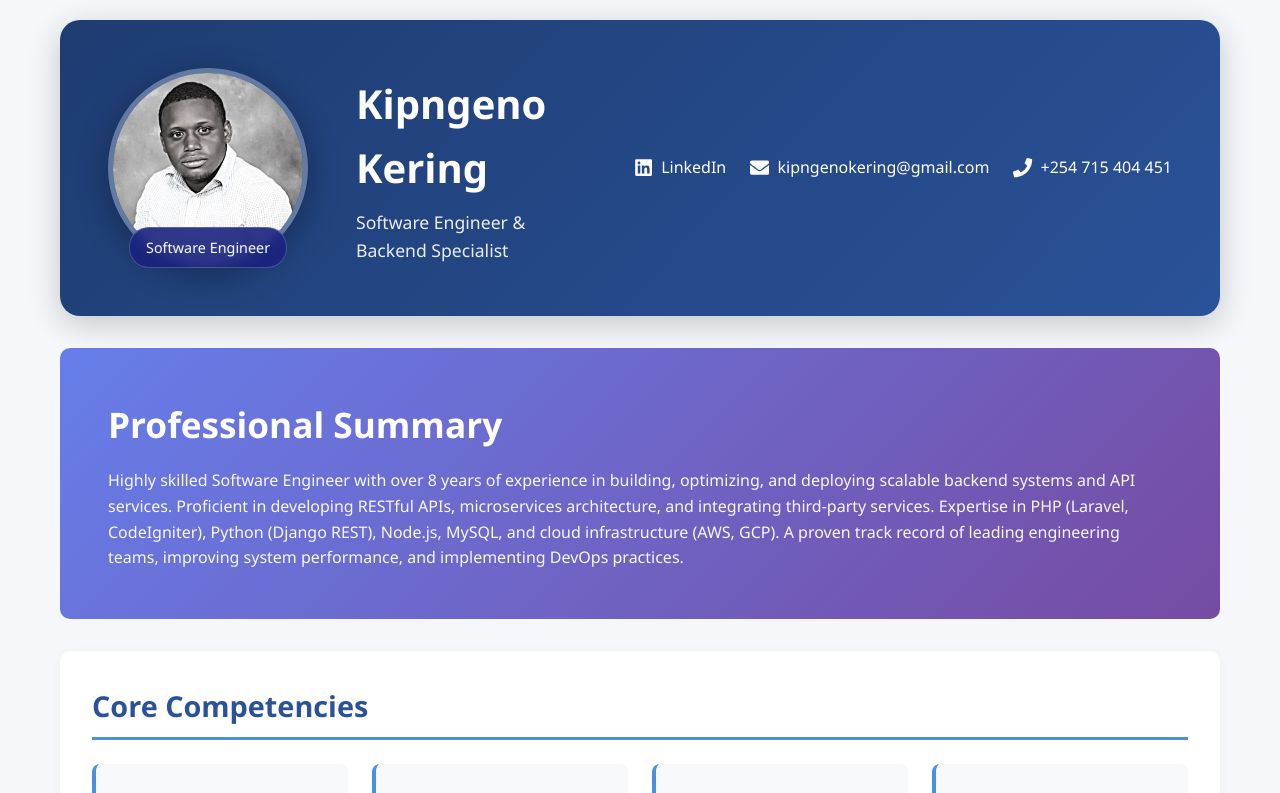
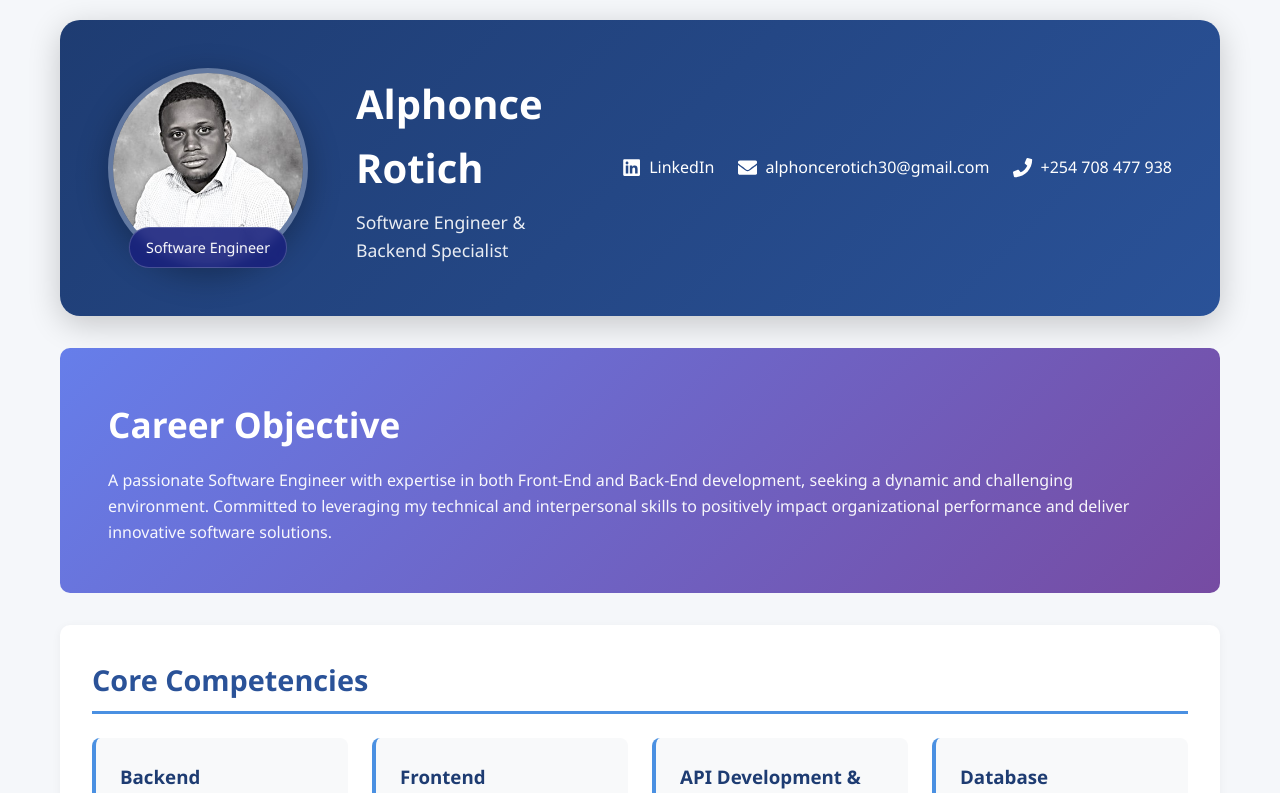
Before and after one commit to Alphonce08/portfolio, a React (Create React App) app: page / in a window 1280 px wide. Shown: the top 793 px of the page. Built offline with nearby package versions, Linux system fonts and the light colour scheme.

Commit message:
updates..

```diff
--- a/public/index.html
+++ b/public/index.html
@@ -4,7 +4,7 @@
     <meta charset="utf-8" />
     <meta name="viewport" content="width=device-width, initial-scale=1" />
     <meta name="description" content="Kipngeno Kering - Software Engineer Portfolio" />
-    <title>Kipngeno Kering | Fullstack Software Engineer</title>
+    <title>Alphonce Rotich | Software Engineer</title>
     <link rel="preconnect" href="https://fonts.googleapis.com">
     <link rel="preconnect" href="https://fonts.gstatic.com" crossorigin>
     <link href="https://fonts.googleapis.com/css2?family=Poppins:wght@300;400;500;600;700&family=Roboto:wght@300;400;500&display=swap" rel="stylesheet">
--- a/src/components/Header.js
+++ b/src/components/Header.js
@@ -10,7 +10,7 @@ const Header = () => {
         <div className="profile-image-container">
           <img
             src={profileImage}
-            alt="Kipngeno Kering"
+            alt="Alphonce Rotich"
             className="profile-image"
           />
           <div className="image-overlay">
@@ -18,21 +18,21 @@ const Header = () => {
           </div>
         </div>
         <div className="header-info">
-          <h1>Kipngeno Kering</h1>
+          <h1>Alphonce Rotich</h1>
           <p>Software Engineer & Backend Specialist</p>
         </div>
         <div className="contact-info">
-          <a href="https://www.linkedin.com/in/kipngeno-kering-44925966/" className="contact-item" target="_blank" rel="noopener noreferrer">
+          <a href="https://www.linkedin.com/in/alphonce-rotich/" className="contact-item" target="_blank" rel="noopener noreferrer">
             <FaLinkedin className="contact-icon" />
             <span>LinkedIn</span>
           </a>
-          <a href="mailto:kipngenokering@gmail.com" className="contact-item">
+          <a href="mailto:alphoncerotich30@gmail.com" className="contact-item">
             <FaEnvelope className="contact-icon" />
-            <span>kipngenokering@gmail.com</span>
+            <span>alphoncerotich30@gmail.com</span>
           </a>
           <div className="contact-item">
             <FaPhone className="contact-icon" />
-            <span>+254 715 404 451</span>
+            <span>+254 708 477 938</span>
           </div>
         </div>
       </div>
--- a/src/components/Hero.js
+++ b/src/components/Hero.js
@@ -4,14 +4,9 @@ const Hero = () => {
   return (
     <section className="hero">
       <div className="hero-content">
-        <h2>Professional Summary</h2>
+        <h2>Career Objective</h2>
         <p>
-          Highly skilled Software Engineer with over 8 years of experience in building, optimizing,
-          and deploying scalable backend systems and API services. Proficient in developing RESTful APIs,
-          microservices architecture, and integrating third-party services. Expertise in PHP (Laravel,
-          CodeIgniter), Python (Django REST), Node.js, MySQL, and cloud infrastructure (AWS, GCP).
-          A proven track record of leading engineering teams, improving system performance, and
-          implementing DevOps practices.
+ A passionate Software Engineer with expertise in both Front-End and Back-End development, seeking a dynamic and challenging environment. Committed to leveraging my technical and interpersonal skills to positively impact organizational performance and deliver innovative software solutions.
         </p>
       </div>
     </section>
```
